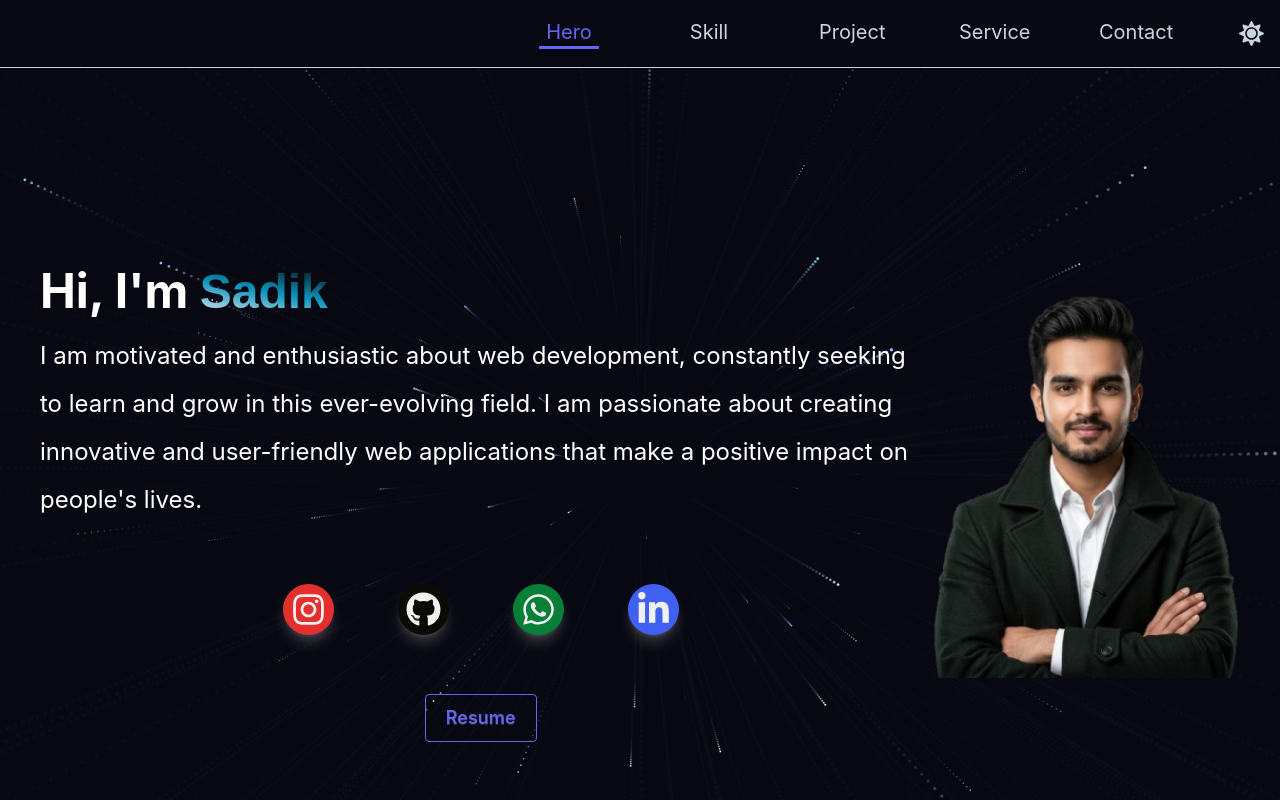
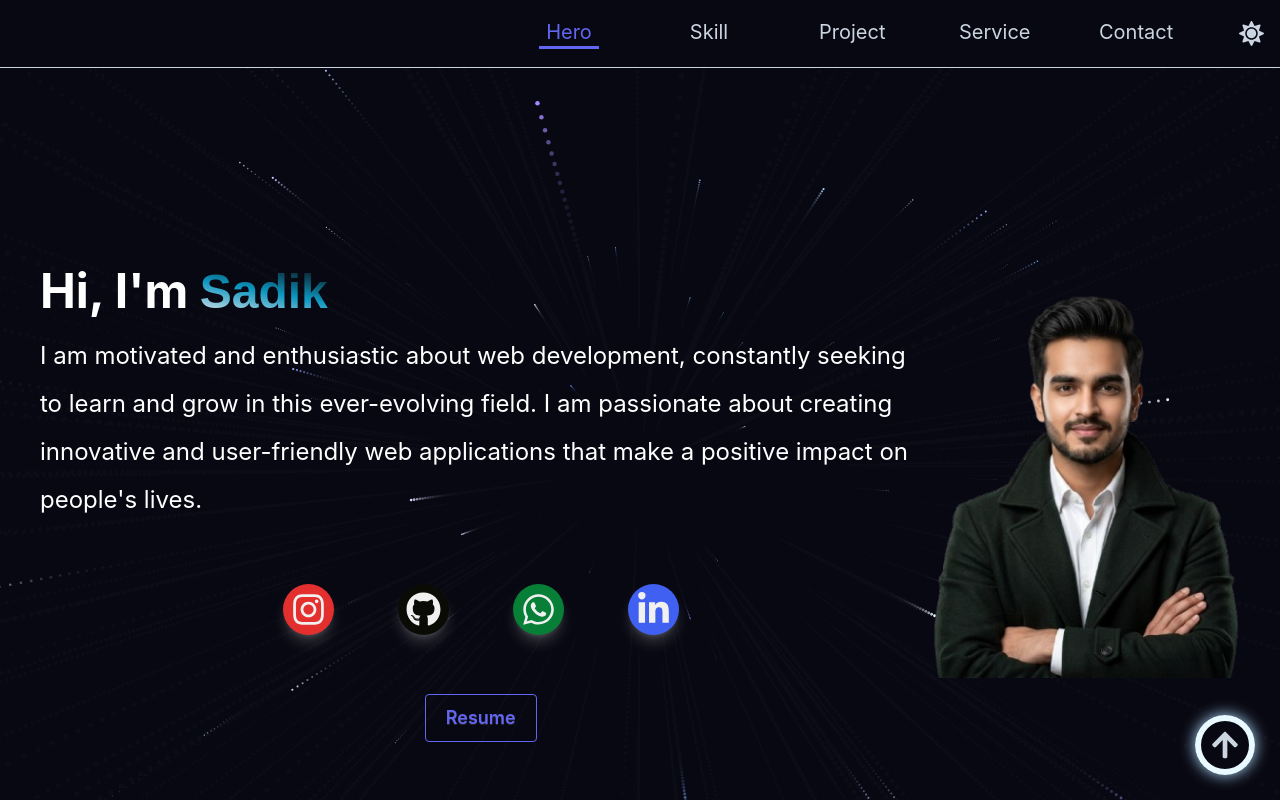
Before and after one commit to Sadik1433/Portfolio, a React app: page / in a window 1280 px wide. Shown: the top 800 px of the page. Built offline with nearby package versions, Linux system fonts and the light colour scheme; the HTML template or start-up script is replaced by a standard one.

Commit message:
animation updated

```diff
--- a/package.json
+++ b/package.json
@@ -11,6 +11,7 @@
   },
   "dependencies": {
     "@tailwindcss/vite": "^4.3.1",
+    "aos": "^2.3.4",
     "react": "^19.2.6",
     "react-dom": "^19.2.6",
     "react-icons": "^5.6.0",
--- a/src/App.css
+++ b/src/App.css
@@ -47,6 +47,7 @@ body {
 }
 * {
   scrollbar-width: none;
+  background-color: none;
 }
 button:hover {
   cursor: pointer;
@@ -74,3 +75,28 @@ a {
   color: transparent;
   font-family: sans-serif;
 }
+
+.progress{
+  position: fixed;
+  right: 25px;
+  bottom: 25px;
+  width: 60px;
+  height: 60px;
+  border-radius: 50%;
+  display: flex;
+  justify-content: center;
+  align-items: center;
+  cursor: pointer;
+  z-index: 1000;box-shadow: 0px 0px 15px var(--color-accent);}
+.progress-value{
+  width: 48px;
+  height: 48px;
+  background: var(--bg-color);
+  border-radius: 50%;
+  display: flex;
+  justify-content: center;
+  align-items: center;
+  font-size: 22px;
+  font-weight: bold;
+  color:  var(--color-text-body);
+}
--- a/src/App.jsx
+++ b/src/App.jsx
@@ -5,8 +5,20 @@ import Project from "./components/Project";
 import Service from "./components/Service";
 import Contact from "./components/Contact";
 import './App.css'
+import ScrollTop from "./components/ScrollTop";
+import AOS from "aos";
+import "aos/dist/aos.css";
+import { useEffect } from "react";
 
 const App = () => {
+    useEffect(() => {
+    AOS.init({
+      duration: 1000,      //   Animation duration (ms)
+      once: false,          // Animate only once
+      offset: 100,         // Start animation 100px before element enters viewport
+      easing: "ease-in-out",
+    });
+  }, []);
   return (
     <>
       <Navbar />
@@ -15,6 +27,7 @@ const App = () => {
         <Project />
         <Service />
         <Contact />
+        <ScrollTop />
     </>
   );
 };
--- a/src/components/Contact.jsx
+++ b/src/components/Contact.jsx
@@ -7,8 +7,8 @@ import Footer from "./Footer";
 
 const Contact = () => {
   return (
-    <section id="contact" className="w-full px-2">
-      <div className="px-2">
+    <section id="contact" data-aos="fade-down" className="w-full px-2">
+      <div className="px-2" >
         <h5 className="text-3xl font-bold text-[var(--color-primary)]">Get In Touch</h5>
         <p className="mt-4 text-lg leading-6 md:text-xl lg:text-2xl lg:leading-10">
           I am actively seeking internship and entry-level opportunities where I
@@ -18,7 +18,7 @@ const Contact = () => {
         </p>
       </div>
       <div className="grid grid-cols-1 md:grid-cols-2 gap-[35px] boxShadow p-[30px]  rounded-xl">
-        <aside className="w-full flex flex-col rounded-md">
+        <aside className="w-full flex flex-col rounded-md" data-aos="fade-right">
           <div className="mb-10">
             <h1 className="text-[1rem] font-[600] leading-[35px] text-[var(--color-info)]">
               Contact Information
@@ -57,7 +57,7 @@ const Contact = () => {
         </aside>
 
         {/* form area */}
-        <form>
+        <form data-aos="fade-in">
           <div className="flex flex-col sm:flex-row items-center gap-[30px]">
             <div className="flex flex-col gap-[5px] w-full sm:w-[50%]">
               <label className="text-[1rem] dark:text-[#abc2d3] text-gray-700">
--- a/src/components/Hero.jsx
+++ b/src/components/Hero.jsx
@@ -10,14 +10,14 @@ const Hero = () => {
         className="z-10 px-4 py-2 md:px-5 lg:px-10 lg:h-screen"
       >
         <div className="flex h-full flex-col items-center  text-center md:flex-row   md:text-left ">
-          <div className="mt-8 flex space-x-4 order-0 md:space-x-0 md:order-1 lg:order-2">
+          <div className="mt-8 flex space-x-4 order-0 md:space-x-0 md:order-1 lg:order-2" data-aos={window.innerWidth < 768 ? "fade-up" : "fade-left"} data-aos-duration="1000">
             <img
               src={profile}
               alt="Hero Image"
-              className="w-40 md:w-50 object-contain  md:w-250"
+              className="w-40 md:w-50 object-contain  md:w-250"z
             />
           </div>
-          <div className="md:mt-18">
+          <div className="md:mt-18"  data-aos="fade-right" data-aos-duration="1000">
             <h1 className="text-2xl text-white font-bold text-left md:text-3xl lg:text-5xl">
               Hi, I'm <span className="text-blue-500 z-[-10] name-text">Sadik</span>
             </h1>
--- a/src/components/Navbar.jsx
+++ b/src/components/Navbar.jsx
@@ -50,7 +50,6 @@ const ResponsiveNavbar = () => {
           onClick={() => setMobileSidebarOpen(!mobileSidebarOpen)}
         />
       </div>
-
       <aside
         className={` ${mobileSidebarOpen ? "translate-x-0 opacity-100 z-20" : "translate-x-[0px] opacity-0 z-[-1]"} md:hidden bg-white p-4 text-center absolute top-[65px] dark:bg-slate-700 right-0 w-full sm:w-[50%] rounded-md transition-all duration-300`}
       >
--- a/src/components/Project.jsx
+++ b/src/components/Project.jsx
@@ -36,19 +36,31 @@ const projects = [
     languages: ["React", "TailwindCSS", "JavaScript"],
   },
 ];
+const animate = [
+  "fade-up",
+  "fade-down",
+  "fade-right",
+  "zoom-in",
+  "zoom-out",
+  "flip-left",
+  "flip-right",
+];
 
 const Project = () => {
   return (
     <section id="project">
-      <div className="relative py-3 lg:h-screen z-10 px-3">
+      <div className="relative py-4 lg:h-screen z-10 px-3">
         <h1 className="text-2xl font-bold md:text-xl lg:text-3xl text-[var(--color-primary)] underline">
           Projects :-
         </h1>
         <div className="grid grid-cols-1 md:grid-cols-2 lg:grid-cols-3 gap-6 mt-4 ">
-          {projects.map((project) => (
+          {projects.map((project, index) => (
             <div
               key={project.id}
+              index={project.id}
               className="card-filter p-4 shadow-lg shadow-cyan-500/50   rounded-lg shadow-md  cursor-pointer hover:shadow-lg transition-shadow duration-500 transition-transform duration-500 hover:scale-105"
+              data-aos-duration="500"
+              data-aos={animate[index % animate.length]}
             >
               <h2 className="text-lg font-semibold text-center  text-[var(--color-primary)] shadow-sm shadow-cyan-500/50 px-2 py-1 rounded-lg">
                 {project.name}
--- /dev/null
+++ b/src/components/ScrollTop.jsx
@@ -0,0 +1,34 @@
+import { useEffect, useState } from "react";
+import { FaArrowUp } from "react-icons/fa";
+
+const ScrollTop = () => {
+  const [progress, setProgress] = useState(0);
+
+  useEffect(() => {
+    const handleScroll = () => {
+      const scrollTop = window.scrollY;
+      const height =
+        document.documentElement.scrollHeight -
+        document.documentElement.clientHeight;
+      setProgress((scrollTop / height) * 100);
+    };
+    window.addEventListener("scroll", handleScroll);
+
+    return () => window.removeEventListener("scroll", handleScroll);
+  }, []);
+
+  return (
+    <div
+      className="progress"
+      style={{
+        background: `conic-gradient(cyan ${progress * 3.6}deg, #E8F9FF 0deg)`
+      }}
+      onClick={() => window.scrollTo({ top: 0, behavior: "smooth" })}
+    >
+      <div className="progress-value">
+        <FaArrowUp size={30} />
+      </div>
+    </div>
+  );
+};
+export default ScrollTop;
--- a/src/components/Service.jsx
+++ b/src/components/Service.jsx
@@ -28,15 +28,29 @@ const services = [
     description:"Connecting frontend applications with backend services through RESTful APIs."
   },
 ];
+
+const animate = [
+  "fade-up",
+  "fade-down",
+  "fade-left",
+  "fade-right",
+  "zoom-in",
+  "zoom-out",
+  "flip-left",
+  "flip-right",
+];
+
 const Service = () => {
   return (
     <section id="service">
-      <div className="relative  md:h-auto lg:h-screen px-4">
+      <div className="relative  md:h-auto  lg:h-screen px-4 py-5">
         <h1 className="text-3xl font-bold   text-[var(--color-primary)] underline">Services</h1>
         <ul className="flex flex-col gap-8 text-1xl md:text-2xl mt-8">
           {services.map((s, i)=>{
             return(
-              <li key={i} className="flex flex-col gap-2 text-[var(--color-text-body)]">
+              <li key={i}
+              data-aos={animate[i % animate.length]}
+               className="flex flex-col gap-2 text-[var(--color-text-body)]">
                 <h1 className="text-2xl font-bold text-[var(--color-info)]">
                   {i + 1}. {s.name} :-
                 </h1>
--- a/src/components/Skills.jsx
+++ b/src/components/Skills.jsx
@@ -62,7 +62,7 @@ const Skills = () => {
   return (
     <section id="skill" className="md:h-auto lg:h-screen w-screen px-2 py-4">
       <div className="relative  text-xl text-white flex flex-col gap-10 md:flex-row md:text-xl lg:text-2xl">
-        <div className="md:flex-1">
+        <div className="md:flex-1" data-aos="fade-up" data-aos-duration="1000">
           <h1 className="text-2xl font-bold text-[var(--color-primary)] underline">About Me :-</h1>
           <p className="mt-4 text-[16px] text-[var(--color-text-body)] text-center leading-6 md:text-xl lg:text-2xl lg:leading-12">
             I am passionate and self driven software developer with a strong
@@ -73,7 +73,7 @@ const Skills = () => {
             <strong>SpringBoot</strong>,<strong>SQl</strong>.
           </p>
         </div>
-        <div className="md:flex-1 py-4">
+        <div className="md:flex-1 py-4" data-aos="fade-up" data-aos-duration="1000">
           <h1 className="text-2xl font-bold text-[var(--color-primary)] underline">Education :-</h1>
           {education.map((e, i) => {
             return (
@@ -93,8 +93,10 @@ const Skills = () => {
           })}
         </div>
       </div>
-      <h1 className="text-2xl text-[var(--color-primary)] pl-2 underline">Skills :-</h1>
-      <ul className="px-2 py-2 relative md:top-10 lmd:text-xl  lg:top-20 grid grid-cols-3 gap-5 md:grid-cols-5 lg:grid-cols-7 ">
+      <h1 className="text-2xl text-[var(--color-primary)] pl-2 underline" data-aos="fade-up" data-aos-duration="1000">
+        Skills :-
+      </h1>
+      <ul className="px-2 py-2 relative md:top-10 lmd:text-xl  lg:top-20 grid grid-cols-3 gap-5 md:grid-cols-5 lg:grid-cols-7 " data-aos="fade-up" data-aos-duration="1000">
         {skills.map((s, i) => {
           return (
             <ProgressBar key={i} name={s.name} value={s.value}/>
```
Also changed, not shown: 1 other file (tests, documents, lock files or other folders).
